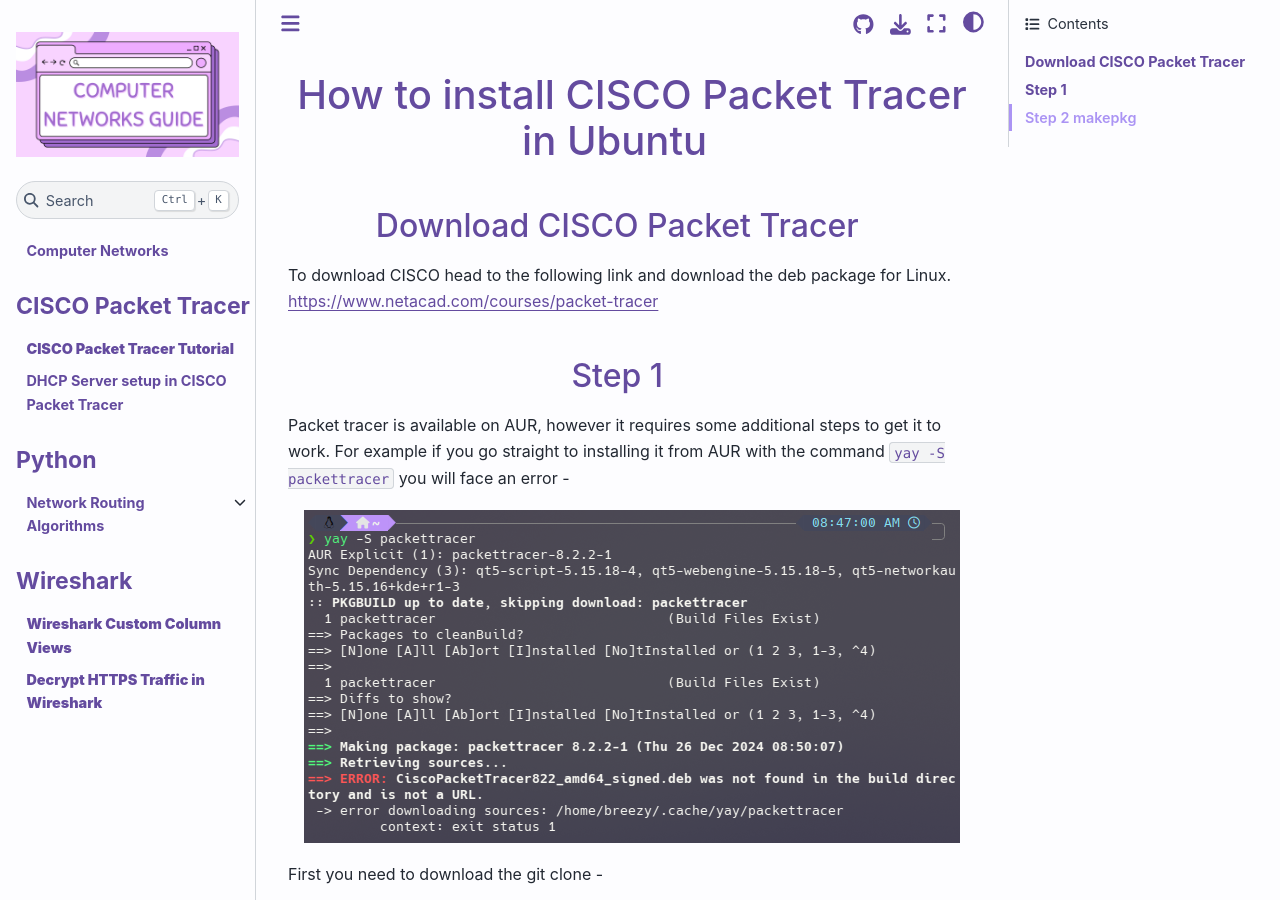
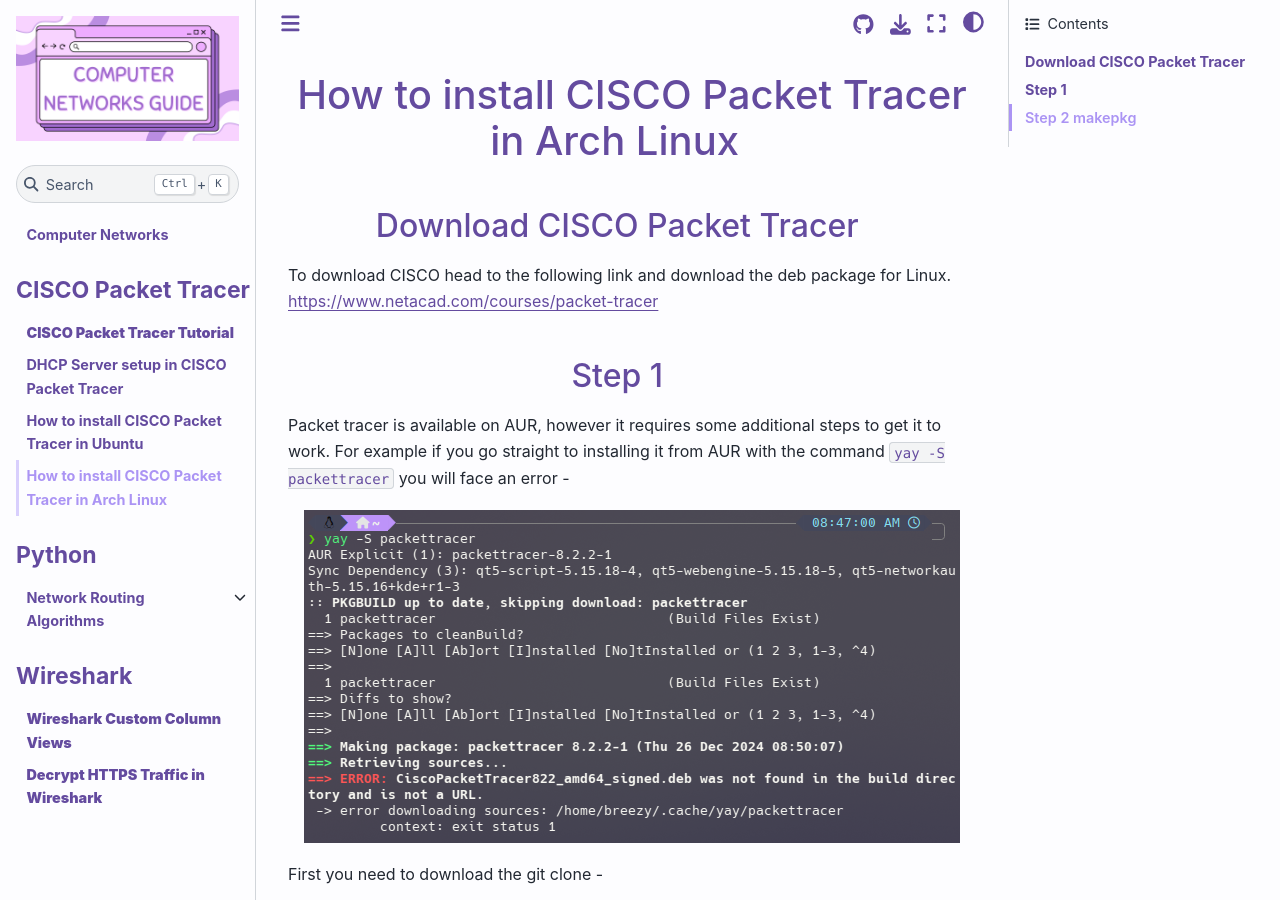
Before and after one commit to breezy-codes/computer-networks-guide, a Jupyter Book: the page built from cisco/installing-cisco-arch.md, in a window 1280 px wide and 900 px high. Built offline with Jupyter Book 1.0.4 settings and Sphinx 7.4.7 and the Sphinx Book theme 1.1.4, drawn with Linux system fonts in a browser that asks for light colours; pages that are not in the unit, such as notebooks, are missing from menus; some of the changed text lies outside the part shown.

Commit message:
cisco installs

```diff
--- a/_toc.yml
+++ b/_toc.yml
@@ -9,6 +9,8 @@
     chapters:
       - file: cisco/cisco-packet-tracer-tutorial
       - file: cisco/dhcp-guide-in-cisco
+      - file: cisco/installing-cisco-ubuntu
+      - file: cisco/installing-cisco-arch
   - caption: Python
     numbered: false
     chapters:
--- a/cisco/installing-cisco-arch.md
+++ b/cisco/installing-cisco-arch.md
@@ -1,4 +1,4 @@
-# How to install CISCO Packet Tracer in Ubuntu
+# How to install CISCO Packet Tracer in Arch Linux
 
 ## Download CISCO Packet Tracer
 
```
Also changed, not shown: 1 other file.
